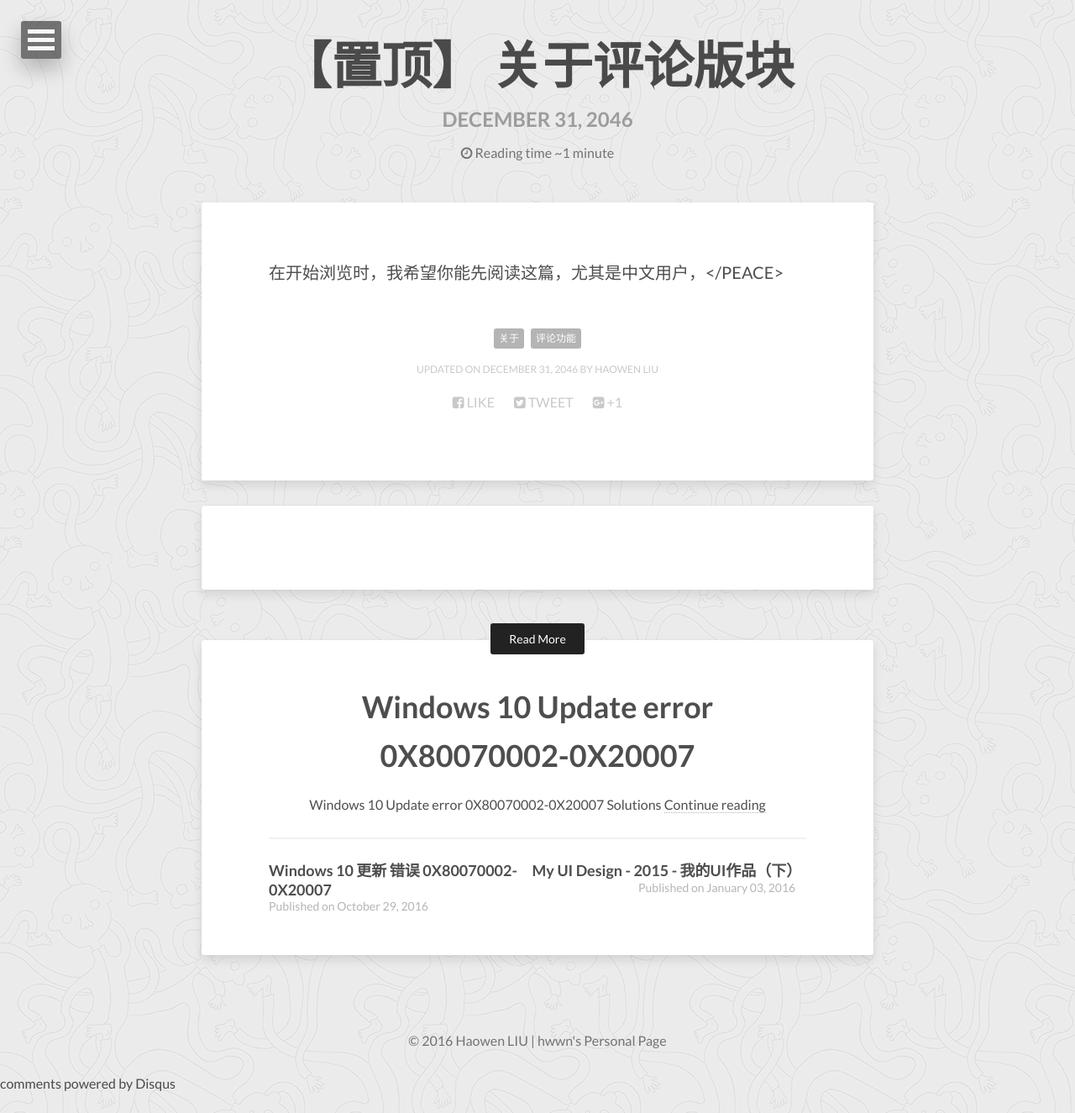
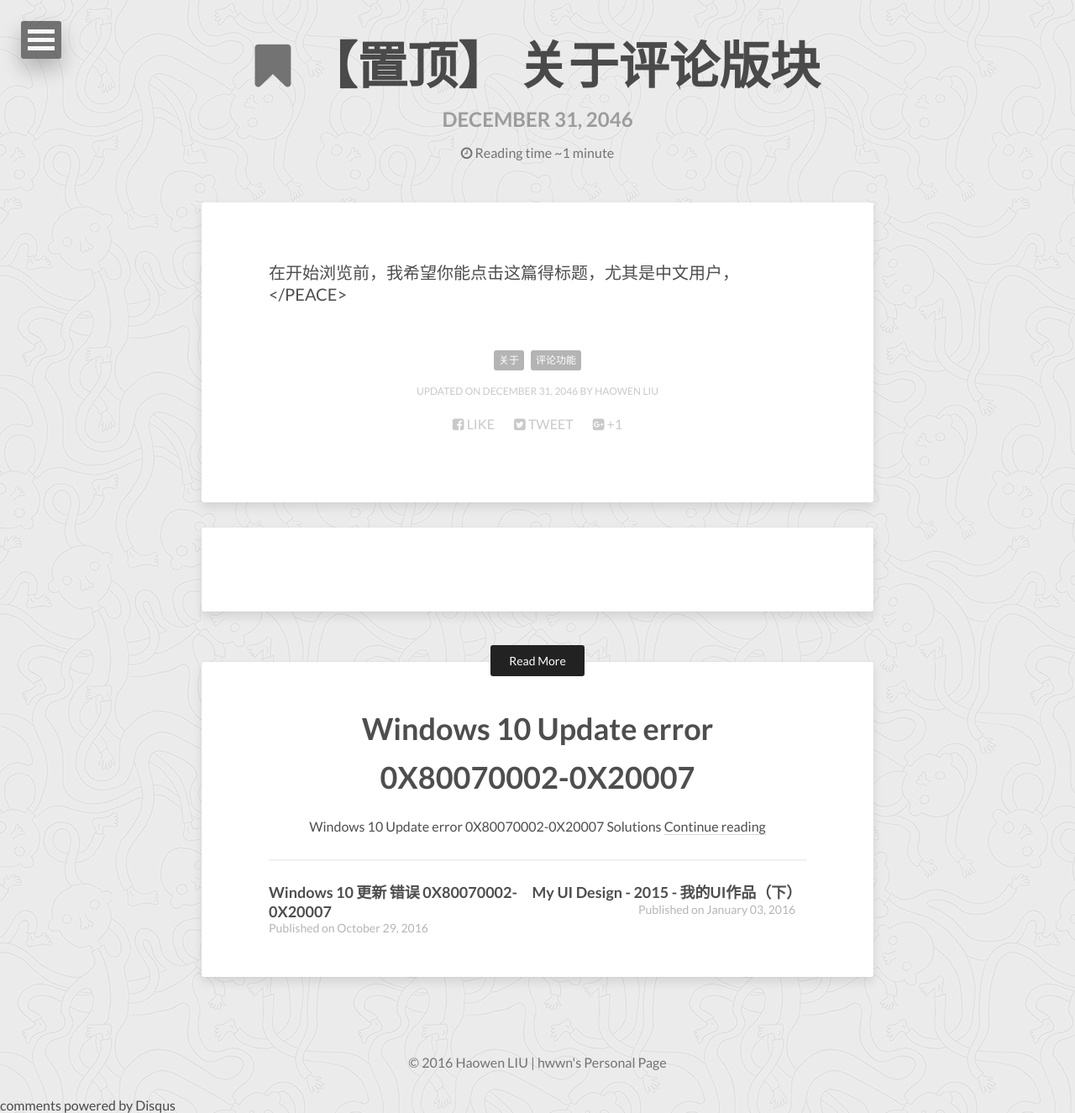
Before and after one commit to hwwn/Haowen, a Jekyll site: the page built from _posts/2046-12-31-before-all-about-comments-for-chinese-reader.md, in a window 1280 px wide. Shown: the whole page at 84% size. Built offline with Jekyll 4.4.1, drawn with Linux system fonts in a browser that asks for light colours; nearby versions of some CDN libraries; comment, search, counter and statistics services are not loaded.

Commit message:
Change the top post

```diff
--- a/_posts/2046-12-31-before-all-about-comments-for-chinese-reader.md
+++ b/_posts/2046-12-31-before-all-about-comments-for-chinese-reader.md
@@ -3,8 +3,8 @@
 title: 【置顶】 关于评论版块
 description: "在开始浏览时，我希望你能先阅读这篇，尤其是中文用户，</PEACE>"
 tags: [关于, 评论功能]
-link:
+link: https://hwwn.github.io/Haowen/about-comments-for-chinese-reader/
 modified: 2046-12-31
 ---
 
-在开始浏览时，我希望你能先阅读这篇，尤其是中文用户，</PEACE>
+在开始浏览前，我希望你能点击这篇得标题，尤其是中文用户，</PEACE>
```
Also changed, not shown: _posts/2013-01-01-about-comments-for-chinese-reader.md (renamed from _posts/2013-01-01-before-all-about-comments-for-chinese-reader.md).
